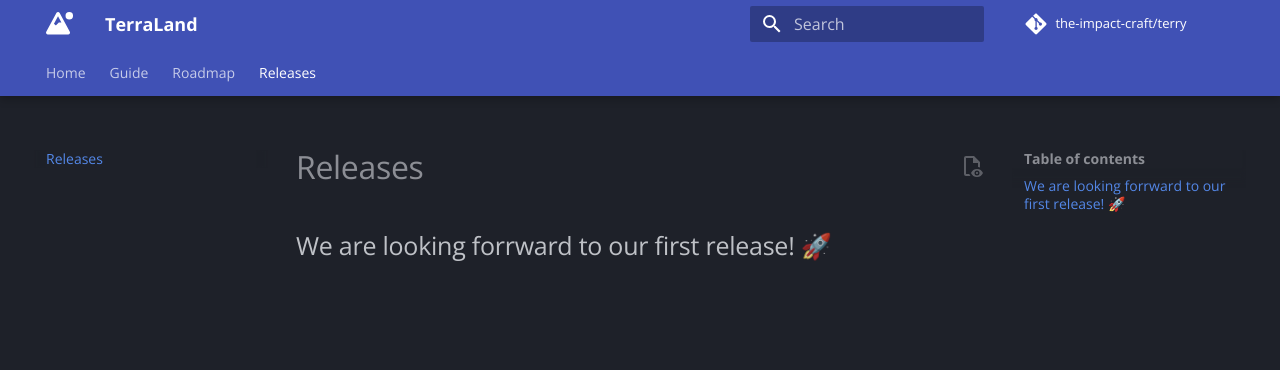
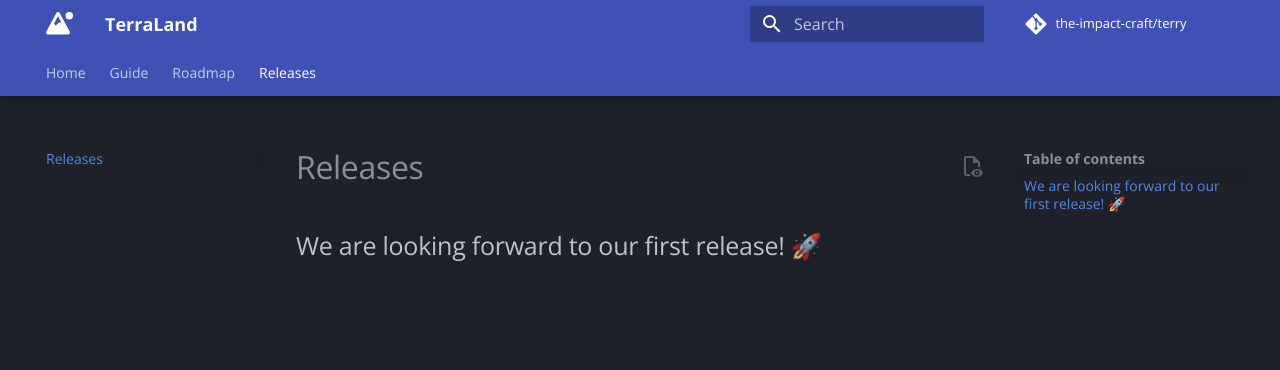
Before and after one commit to the-impact-craft/terraland, an MkDocs documentation site: the page built from docs/CHANGELOG.md, in a window 1280 px wide. Shown: the top 370 px of the page. Built offline with MkDocs 1.6.1 and Material for MkDocs 9.7.7, drawn with Linux system fonts in a browser that asks for light colours; comment, search, counter and statistics services are not loaded.

Commit message:
Fix typo in CHANGELOG.md and adjust heading font size in home.html

```diff
--- a/docs/CHANGELOG.md
+++ b/docs/CHANGELOG.md
@@ -1 +1 @@
-## We are looking forrward to our first release! 🚀
+## We are looking forward to our first release! 🚀
--- a/docs/overrides/home.html
+++ b/docs/overrides/home.html
@@ -66,6 +66,7 @@
         }
         h2 {
             color: #58a6ff;
+            font-size: 0.9rem;
         }
 
         @keyframes fadeIn {
```
